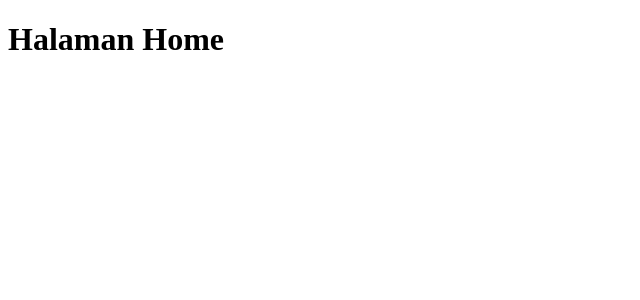
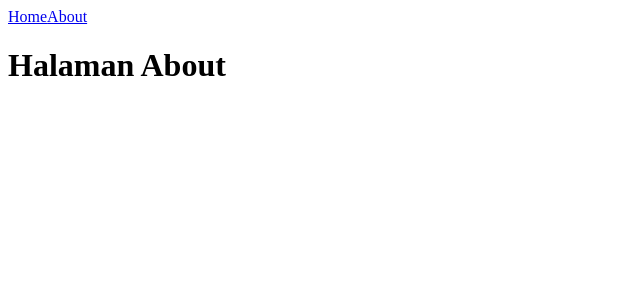
Before and after one commit to Ikram-Maulana/Code-explore, a React (Create React App) app in the folder React - ARI/Chapter4/tutorial-react-router/: page /about in a window 1280 px wide. Shown: the top 300 px of the page, without its empty margins (0-640 px from the left). Built offline with nearby package versions, Linux system fonts and the light colour scheme.

Commit message:
4.2. Chapter 4 - Membuat Basic Router

```diff
--- /dev/null
+++ b/React - ARI/Chapter4/tutorial-react-router/src/About.js
@@ -0,0 +1,3 @@
+export default function About() {
+  return <h1>Halaman About</h1>;
+}
--- a/React - ARI/Chapter4/tutorial-react-router/src/App.js
+++ b/React - ARI/Chapter4/tutorial-react-router/src/App.js
@@ -1,9 +1,20 @@
 import React from "react";
+import { Link, Route, Routes } from "react-router-dom";
+import About from "./About";
+import Home from "./Home";
 
 function App() {
   return (
     <div className="App">
-      <h1>Halaman Home</h1>
+      <nav>
+        <Link to="/">Home</Link>
+        <Link to="/about">About</Link>
+      </nav>
+
+      <Routes>
+        <Route path="/" element={<Home />} />
+        <Route path="about" element={<About />} />
+      </Routes>
     </div>
   );
 }
--- /dev/null
+++ b/React - ARI/Chapter4/tutorial-react-router/src/Home.js
@@ -0,0 +1,3 @@
+export default function Home() {
+  return <h1>Halaman Home</h1>;
+};
```
